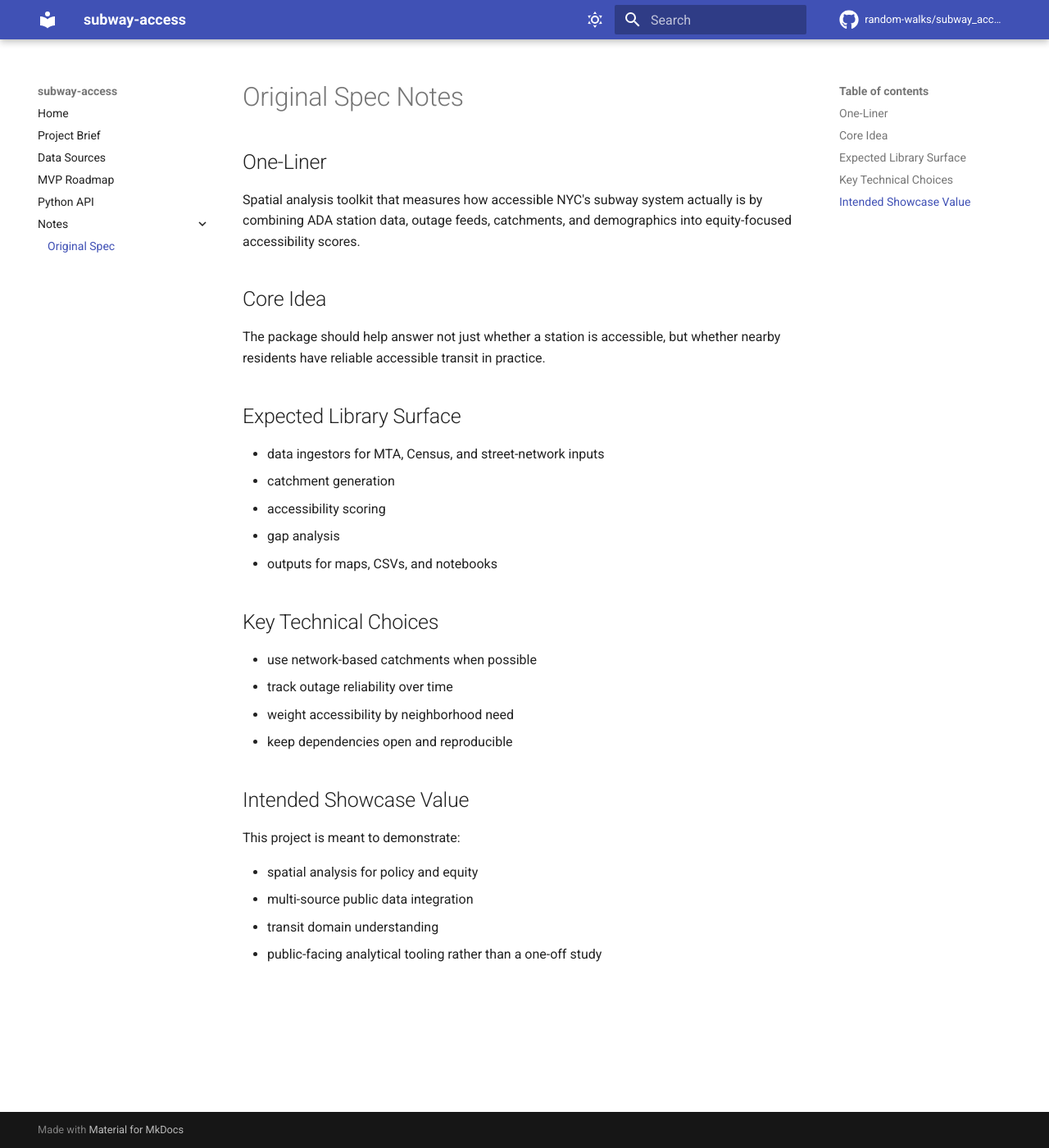
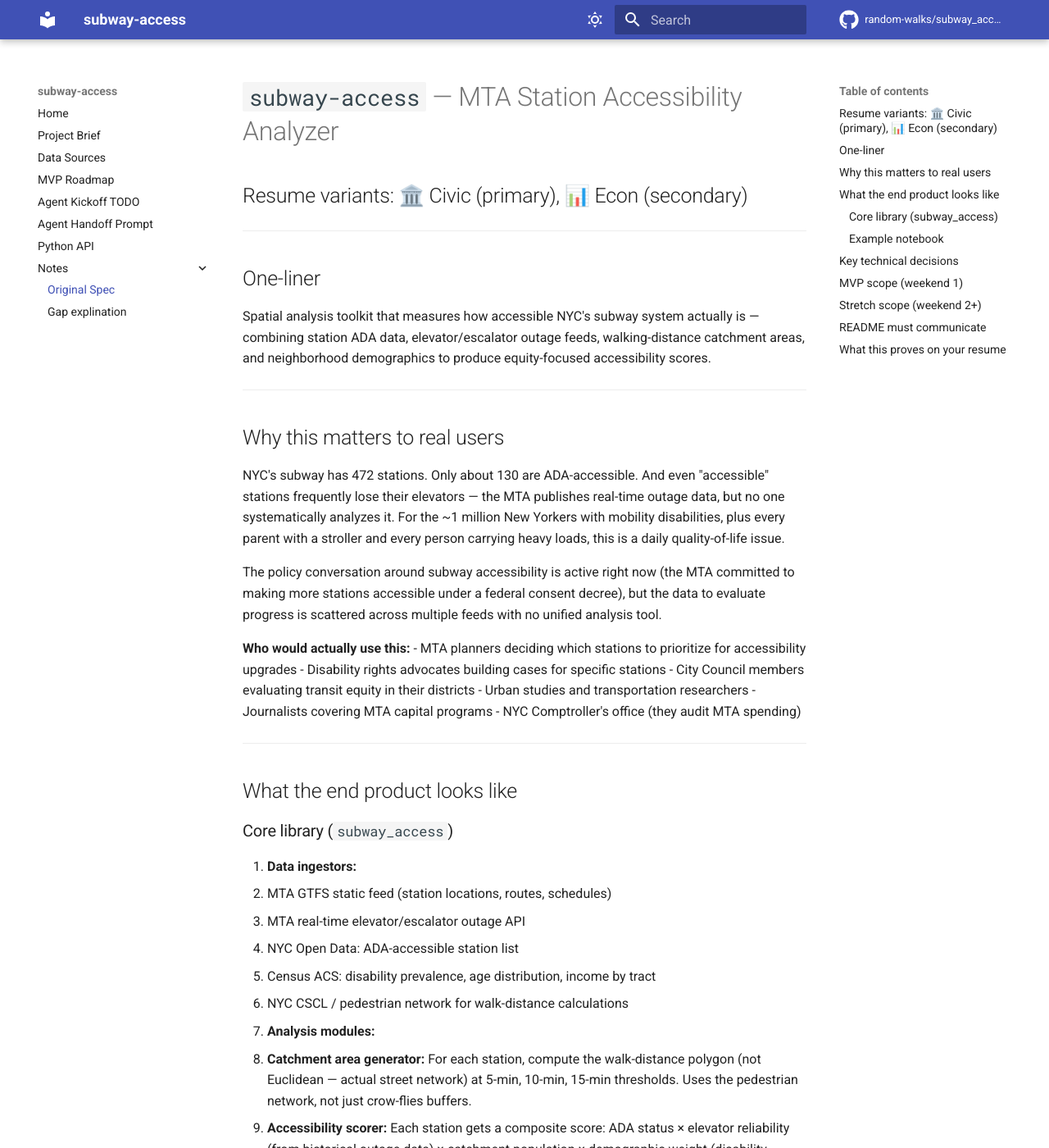
Before and after one commit to random-walks/subway-access, an MkDocs documentation site: the page built from docs/notes/original-spec.md, in a window 1280 px wide and 1400 px high. Shown: the whole window at 82% size. Built offline with MkDocs 1.6.1 and Material for MkDocs 9.7.7, drawn with Linux system fonts in a browser that asks for light colours; comment, search, counter and statistics services are not loaded; some of the changed text lies outside the part shown.

```diff
--- a/docs/notes/original-spec.md
+++ b/docs/notes/original-spec.md
@@ -1,33 +1,108 @@
-# Original Spec Notes
+# `subway-access` — MTA Station Accessibility Analyzer
 
-## One-Liner
+## Resume variants: 🏛️ Civic (primary), 📊 Econ (secondary)
 
-Spatial analysis toolkit that measures how accessible NYC's subway system actually is by combining ADA station data, outage feeds, catchments, and demographics into equity-focused accessibility scores.
+---
 
-## Core Idea
+## One-liner
 
-The package should help answer not just whether a station is accessible, but whether nearby residents have reliable accessible transit in practice.
+Spatial analysis toolkit that measures how accessible NYC's subway system actually is — combining station ADA data, elevator/escalator outage feeds, walking-distance catchment areas, and neighborhood demographics to produce equity-focused accessibility scores.
 
-## Expected Library Surface
+---
 
-- data ingestors for MTA, Census, and street-network inputs
-- catchment generation
-- accessibility scoring
-- gap analysis
-- outputs for maps, CSVs, and notebooks
+## Why this matters to real users
 
-## Key Technical Choices
+NYC's subway has 472 stations. Only about 130 are ADA-accessible. And even "accessible" stations frequently lose their elevators — the MTA publishes real-time outage data, but no one systematically analyzes it. For the ~1 million New Yorkers with mobility disabilities, plus every parent with a stroller and every person carrying heavy loads, this is a daily quality-of-life issue.
 
-- use network-based catchments when possible
-- track outage reliability over time
-- weight accessibility by neighborhood need
-- keep dependencies open and reproducible
+The policy conversation around subway accessibility is active right now (the MTA committed to making more stations accessible under a federal consent decree), but the data to evaluate progress is scattered across multiple feeds with no unified analysis tool.
 
-## Intended Showcase Value
+**Who would actually use this:**
+- MTA planners deciding which stations to prioritize for accessibility upgrades
+- Disability rights advocates building cases for specific stations
+- City Council members evaluating transit equity in their districts
+- Urban studies and transportation researchers
+- Journalists covering MTA capital programs
+- NYC Comptroller's office (they audit MTA spending)
 
-This project is meant to demonstrate:
+---
 
-- spatial analysis for policy and equity
-- multi-source public data integration
-- transit domain understanding
-- public-facing analytical tooling rather than a one-off study
+## What the end product looks like
+
+### Core library (`subway_access`)
+
+1. **Data ingestors:**
+   - MTA GTFS static feed (station locations, routes, schedules)
+   - MTA real-time elevator/escalator outage API
+   - NYC Open Data: ADA-accessible station list
+   - Census ACS: disability prevalence, age distribution, income by tract
+   - NYC CSCL / pedestrian network for walk-distance calculations
+
+2. **Analysis modules:**
+   - **Catchment area generator:** For each station, compute the walk-distance polygon (not Euclidean — actual street network) at 5-min, 10-min, 15-min thresholds. Uses the pedestrian network, not just crow-flies buffers.
+   - **Accessibility scorer:** Each station gets a composite score: ADA status × elevator reliability (from historical outage data) × catchment population × demographic weight (disability prevalence, age 65+, poverty rate in catchment)
+   - **Gap analyzer:** Identifies census tracts with high need (high disability rate, high age, low income) but low accessibility (no ADA station within 15-min walk, or ADA station with poor elevator reliability)
+   - **Temporal reliability:** How often is each "accessible" station *actually* accessible over a 30/60/90-day window? Based on historical outage data.
+
+3. **Outputs:**
+   - GeoJSON of all catchment areas (for mapping)
+   - Station-level CSV with all scores and component metrics
+   - Tract-level CSV of accessibility gaps
+   - Summary statistics by borough, community district, council district
+   - Interactive Folium/deck.gl map
+
+### Example notebook
+
+Walk through the full analysis for one borough, produce the gap analysis, and render an interactive map showing "transit deserts" for mobility-impaired New Yorkers. Include a written interpretation of the findings, as if presenting to a city council committee.
+
+---
+
+## Key technical decisions
+
+**Street network routing:** Use `osmnx` to pull the pedestrian network from OpenStreetMap. Compute isochrone polygons with `networkx`. Don't use Euclidean buffers — they dramatically overestimate accessibility in areas with rivers, highways, or large blocks.
+
+**Elevator reliability:** The MTA publishes outage data but doesn't provide historical archives in a clean format. Build a simple scraper/poller that logs outages over time to a local SQLite DB. For the initial release, seed with whatever historical data is available and document the collection methodology.
+
+**Demographic weighting:** Pull Census ACS 5-year estimates at the tract level via `cenpy` or direct Census API. The key variables are: disability status (S1810), age 65+ (B01001), poverty rate (S1701), zero-vehicle households (B08201). Weight these into a "need score" per tract.
+
+**No proprietary dependencies.** Everything runs on `osmnx`, `geopandas`, `networkx`, `folium`, `cenpy`. No ESRI, no Mapbox tokens required for the core analysis.
+
+---
+
+## MVP scope (weekend 1)
+
+- [ ] Ingest MTA GTFS stations + ADA status
+- [ ] Generate Euclidean catchment buffers (simpler first pass — swap for network later)
+- [ ] Join Census disability/age data at tract level
+- [ ] Compute basic accessibility gap score per tract
+- [ ] Folium map showing gaps by color
+- [ ] README with methodology, screenshot, data sources
+- [ ] Notebook walkthrough for one borough
+
+## Stretch scope (weekend 2+)
+
+- [ ] Street-network isochrone catchments via osmnx
+- [ ] Real-time elevator outage integration
+- [ ] Historical reliability scoring
+- [ ] Council district / community district aggregations
+- [ ] Comparison over time (if historical data available)
+- [ ] Static site generator for a public-facing dashboard
+
+---
+
+## README must communicate
+
+1. **The problem:** 1M+ NYers with mobility disabilities face an accessibility lottery every day, and the data to measure it is scattered
+2. **The methodology:** not just "which stations have elevators" but "which neighborhoods have reliable accessible transit weighted by who lives there"
+3. **A map:** the gap analysis map is the hero image — it should be immediately legible
+4. **Policy relevance:** explicitly connect to the MTA's ADA consent decree and capital plan
+5. **Reproducibility:** anyone can re-run the analysis with `python -m subway_access --borough manhattan`
+
+---
+
+## What this proves on your resume
+
+- You think about spatial analysis as a tool for equity and policy, not just visualization
+- You can combine multiple open data sources (MTA, Census, OSM) into a unified analysis
+- You understand network-based spatial analysis (isochrones, not buffers)
+- You can frame technical work in terms non-technical stakeholders care about
+- You have domain knowledge about NYC transit — a perennial topic in city government
--- a/mkdocs.yml
+++ b/mkdocs.yml
@@ -52,6 +52,9 @@ nav:
   - Project Brief: project-brief.md
   - Data Sources: data-sources.md
   - MVP Roadmap: mvp-roadmap.md
+  - Agent Kickoff TODO: agent-kickoff-todo.md
+  - Agent Handoff Prompt: agent-handoff-prompt.md
   - Python API: api.md
   - Notes:
       - Original Spec: notes/original-spec.md
+      - Gap explination: notes/gap-explination.md
--- a/pyproject.toml
+++ b/pyproject.toml
@@ -31,6 +31,9 @@ classifiers = [
 ]
 dynamic = ["version"]
 dependencies = []
+
+[project.scripts]
+subway-access = "subway_access.cli:main"
 
 [project.urls]
 Homepage = "https://github.com/random-walks/subway-access"
```
Also changed, not shown: README.md (+17 -7 lines), docs/agent-handoff-prompt.md (added, +1 -0 lines), docs/agent-kickoff-todo.md (added, +41 -0 lines), docs/api.md (+22 -6 lines), docs/index.md (+8 -0 lines), docs/notes/gap-explination.md (added, +82 -0 lines), src/subway_access/__init__.py (+28 -3 lines), 8 other files.
